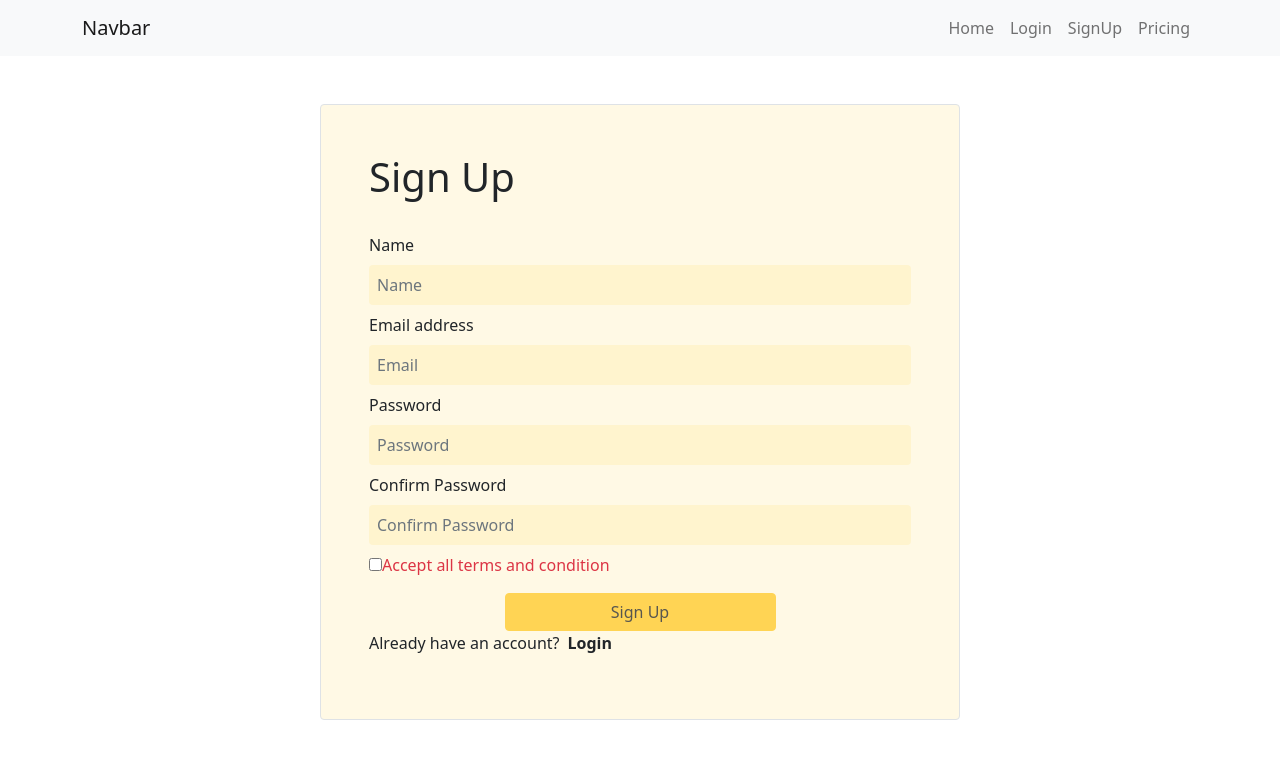
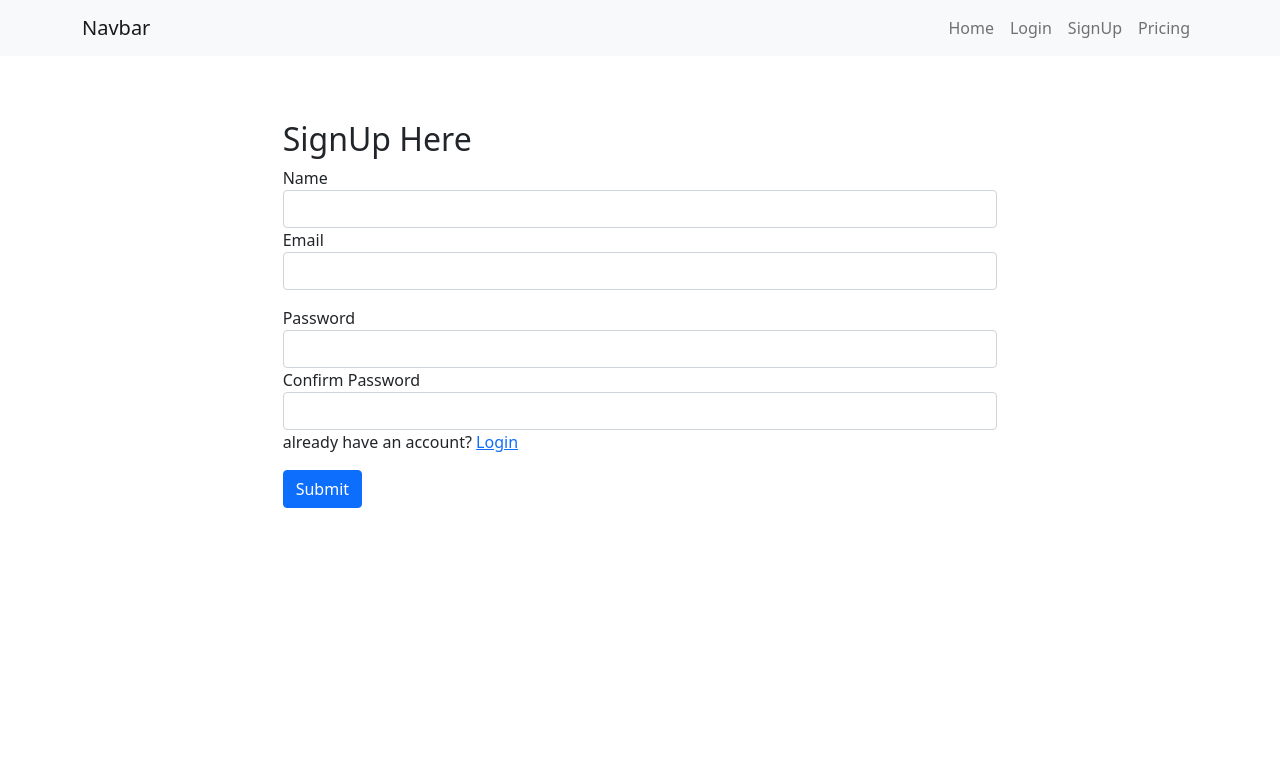
Before and after one commit to ATISH01/AB-electronics-client-side, a React (Create React App) app: page /signup in a window 1280 px wide. Shown: the top 758 px of the page. Built offline with nearby package versions, Linux system fonts and the light colour scheme.

Commit message:
signup page revert

```diff
--- a/src/Pages/Login/Login/Login.js
+++ b/src/Pages/Login/Login/Login.js
@@ -4,16 +4,27 @@ import { useForm } from 'react-hook-form';
 import * as Yup from 'yup'
 import { yupResolver } from '@hookform/resolvers/yup'
 import { Link } from 'react-router-dom';
+import { useCreateUserWithEmailAndPassword, useSignInWithEmailAndPassword } from 'react-firebase-hooks/auth';
+import auth from '../../../firebse.init';
 const Login = () => {
+    const [
+        createUserWithEmailAndPassword
+    ] = useCreateUserWithEmailAndPassword(auth);
+    const [signInWithEmailAndPassword,
+        user]=useSignInWithEmailAndPassword(auth)
     const formSchema = Yup.object().shape({
         email:Yup.string().email().required('Input Valid Email'),
     })
     const formOptions = { resolver: yupResolver(formSchema) }
     const { register, handleSubmit, reset, formState } = useForm(formOptions)
     const { errors } = formState;
-
+    if(user){
+        console.log('user');
+    }
     const onSubmit = data => {
         console.log(data);
+
+        signInWithEmailAndPassword(data.email,data.password)
     }
     return (
         <Row  md={3} className="g-0">
--- a/src/Pages/Login/SignUp/SignUp.js
+++ b/src/Pages/Login/SignUp/SignUp.js
@@ -1,113 +1,87 @@
-import React, { useState } from 'react';
-import { Button, Col, Form, Row } from 'react-bootstrap';
-import { Link, useNavigate } from 'react-router-dom';
-import { useCreateUserWithEmailAndPassword} from 'react-firebase-hooks/auth';
+import React from 'react'
+import { useForm } from 'react-hook-form'
+import { yupResolver } from '@hookform/resolvers/yup'
+import * as Yup from 'yup'
+import { Col, Row } from 'react-bootstrap';
+import { Link } from 'react-router-dom';
+import { useCreateUserWithEmailAndPassword } from 'react-firebase-hooks/auth';
 import auth from '../../../firebse.init';
 
+const SignUp = () => {
+    const [
+        createUserWithEmailAndPassword
+    ] = useCreateUserWithEmailAndPassword(auth);
+    const formSchema = Yup.object().shape({
 
-const SignUp = () => {
-    const [agree, setAgree] = useState(false);
-     const [
-        createUserWithEmailAndPassword, user
-    ] = useCreateUserWithEmailAndPassword(auth);
-    const [userInfo, setUserInfo] = useState({
-        email: "",
-        password: "",
-        confirmPass: "",
+        email:Yup.string().email().required('Input Valid Email'),
+        password: Yup.string()
+            .required('Password is mendatory')
+            .min(3, 'Password must be at 3 char long'),
+        confirmPwd: Yup.string()
+            .required('Password is mendatory')
+            .oneOf([Yup.ref('password')], 'Passwords does not match'),
     })
-    const [errors, setErrors] = useState({
-        email: "",
-        password: "",
-        general: "",
-    })
+    const formOptions = { resolver: yupResolver(formSchema) }
+    const { register, handleSubmit, reset, formState } = useForm(formOptions)
+    const { errors } = formState;
 
-    const handleEmail = event => {
-        const emailRegex = /\S+@\S+\.\S+/;
-        const emailValidation = emailRegex.test(event.target.value);
+    const onSubmit = data => {
+        console.log(data);
+        createUserWithEmailAndPassword(data.email,data.password)
+    }
+    return (
+        <Row  md={3} className="g-0">
+            <Col xs={12} md={7} className="mx-auto">
+            <div className="container mt-5 p-3">
+            <h2>SignUp Here</h2>
+            <form onSubmit={handleSubmit(onSubmit)}>
+                <div className="form-group">
+                    <label>Name</label>
+                    <input {...register("name")} className="form-control" />
 
-        if (emailValidation) {
-            setUserInfo({ ...userInfo, email: event.target.value })
-            setErrors({ ...errors, email: "" })
-        } else {
-            setErrors({ ...errors, email: "Invalid email" })
-            setUserInfo({ ...userInfo, email: "" })
-        }
-    }
+                </div>
+                <div className="form-group">
+                    <label>Email</label>
+                    <input
+                        name="email"
+                        type="text"
+                        {...register('email')}
+                        className="form-control"
+                    />
+                    <p>{errors.email?.message}</p>
 
-    const handlePassword = event => {
-        const RegexPass = /.{6,}/;
-        const passwordValidation = RegexPass.test(event.target.value);
-        if (passwordValidation) {
-            setUserInfo({ ...userInfo, password: event.target.value })
-        }
-        else {
-            setErrors({ ...errors, password: "Give StrongPassword" })
-        }
-    }
+                </div>
+                <div className="form-group">
 
-    const handleConfirmPass = event => {
-        setUserInfo({ ...userInfo, confirmPass: event.target.value })
-    }
-    const handleFormSubmit = event => {
-        event.preventDefault();
-        if (userInfo.password !== userInfo.confirmPass) {
-            setErrors({ ...errors, confirmPass: "Password Not Matched" })
-            return;
-        }
-        createUserWithEmailAndPassword(userInfo.email, userInfo.password)
-
-        console.log(user);
-
-    }
-
-    return (
-
-        <Row md={3} className="g-0 ">
-
-            <Col xs={12} md={6} className="mx-auto">
-                    <div className='container  mx-auto my-5 bg-warning bg-opacity-10 border border-1 rounded p-5'>
-
-                        <Form onSubmit={handleFormSubmit} >
-                            <h1>Sign Up</h1>
-                            <img className='ms-4 mb-3' width={230} src="" alt="" />
-                            <Form.Group className=" mb-2">
-                                <Form.Label >Name</Form.Label>
-                                <Form.Control className='border-0 bg-warning p-2 text-dark bg-opacity-10' type="text" placeholder="Name" />
-
-                            </Form.Group>
-                            <Form.Group className="mb-2" controlId="formBasicEmail">
-                                <Form.Label>Email address</Form.Label>
-                                <Form.Control onChange={handleEmail} className='border-0 bg-warning p-2 text-dark bg-opacity-10' type="email" placeholder="Email" required />
-                                {errors?.email && <p>{errors.email}</p>}
-                            </Form.Group>
-
-                            <Form.Group className="mb-2" controlId="formBasicPassword">
-                                <Form.Label>Password</Form.Label>
-                                <Form.Control onBlur={handlePassword} className='border-0 bg-warning p-2 text-dark bg-opacity-10' type="password" placeholder="Password" required />
-                                {errors?.password && <p>{errors.password}</p>}
-                            </Form.Group>
-                            <Form.Group className="mb-2" controlId="formBasicPassword">
-                                <Form.Label>Confirm Password</Form.Label>
-                                <Form.Control onBlur={handleConfirmPass} className='border-0 bg-warning p-2 text-dark bg-opacity-10' type="password" placeholder="Confirm Password" required />
-                                {errors?.confirmPass && <p>{errors.confirmPass}</p>}
-                            </Form.Group>
-                            <input onClick={() => setAgree(!agree)} type="checkbox" />
-                            <label className={`${agree ? '' : 'text-danger'}`} htmlFor="terms">Accept all terms and condition</label>
-                            <Button disabled={!agree} className='d-block mx-auto w-50 mt-3' variant="warning" type="submit">
-                                Sign Up
-                            </Button>
-
-
-                            <p>Already have an account?<Link className='text-decoration-none fw-bold text-dark ms-2' to='/login'>Login</Link></p>
-
-                        </Form>
-                    </div>
+                    <label>Password</label>
+                    <input
+                        name="password"
+                        type="password"
+                        {...register('password')}
+                        className={`form-control ${errors.password ? 'is-invalid' : ''}`}
+                    />
+                    <div className="invalid-feedback">{errors.password?.message}</div>
+                </div>
+                <div className="form-group">
+                    <label>Confirm Password</label>
+                    <input
+                        name="confirmPwd"
+                        type="password"
+                        {...register('confirmPwd')}
+                        className={`form-control ${errors.confirmPwd ? 'is-invalid' : ''}`}
+                    />
+                    <div className="invalid-feedback">{errors.confirmPwd?.message}</div>
+                </div>
+                <p>already have an account? <Link to='/login'>Login</Link></p>
+                <div className="mt-3">
+                    <button type="submit" className="btn btn-primary">
+                        Submit
+                    </button>
+                </div>
+            </form>
+        </div>
             </Col>
-
         </Row>
-
-
-
     );
 };
 
```
